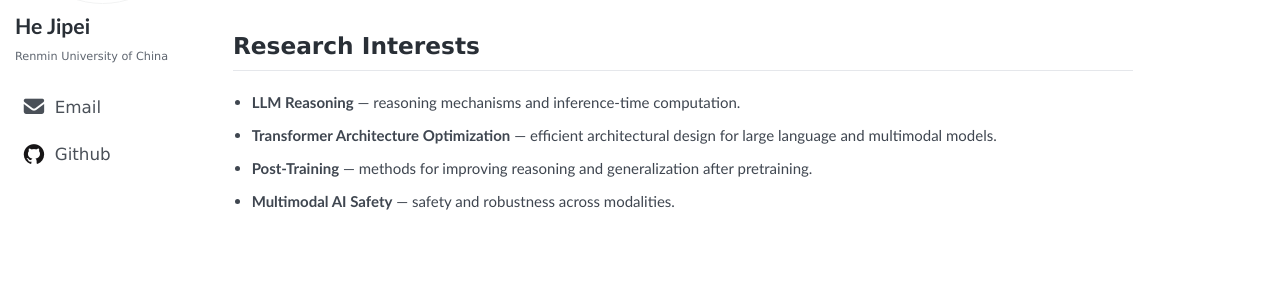
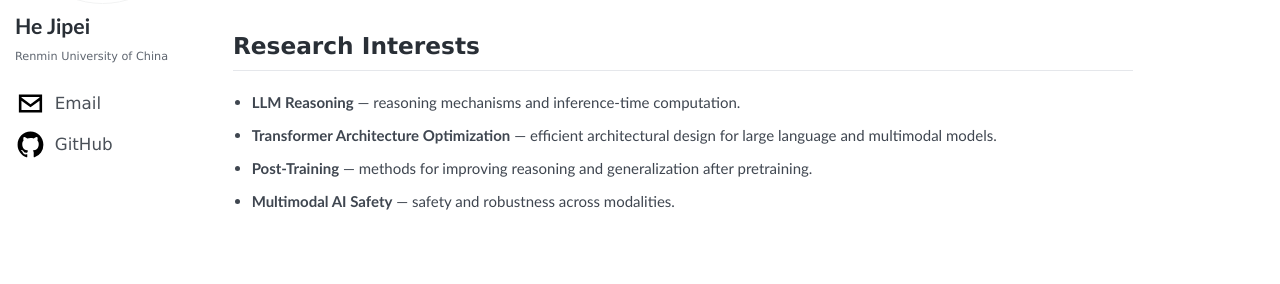
Before and after one commit to UPwith-me/pages, a Jekyll site: the page built from _pages/about.md, in a window 1280 px wide. Shown: the part 271-555 px from the top of the page. Built offline with Jekyll 4.4.1, drawn with Linux system fonts in a browser that asks for light colours; nearby versions of some CDN libraries; library files that are not in the unit come from our copies.

Commit message:
Fix homepage icons and advisor links

```diff
--- a/_includes/author-profile.html
+++ b/_includes/author-profile.html
@@ -37,7 +37,7 @@
         <li><a href="{{ author.uri }}"><i class="fas fa-fw fa-link icon-pad-right" aria-hidden="true"></i>{{ site.data.ui-text[site.locale].website_label | default: "Website" }}</a></li>
       {% endif %}
       {% if author.email %}
-        <li><a href="mailto:{{ author.email }}"><i class="fas fa-fw fa-envelope icon-pad-right" aria-hidden="true"></i>{{ site.data.ui-text[site.locale].email_label | default: "Email" }}</a></li>
+        <li><a href="mailto:{{ author.email }}"><svg class="profile-icon" viewBox="0 0 24 24" aria-hidden="true"><path d="M3 5h18v14H3V5Zm2 2v.4l7 5.2 7-5.2V7H5Zm14 10V9.9l-7 5.1-7-5.1V17h14Z"/></svg>{{ site.data.ui-text[site.locale].email_label | default: "Email" }}</a></li>
       {% endif %}
       {% if author.WeChat %}
         <li class="author__wechat"><a href="{{ author.WeChat }}"><i class="fab fa-fw fa-weixin icon-pad-right" aria-hidden="true"></i>WeChat</a></li>
@@ -77,7 +77,7 @@
         <li><a href="https://dribbble.com/{{ author.dribbble }}"><i class="fab fa-fw fa-dribbble icon-pad-right" aria-hidden="true"></i>Dribbble</a></li>
       {% endif %}
       {% if author.github %}
-        <li><a href="https://github.com/{{ author.github }}"><i class="fab fa-fw fa-github icon-pad-right" aria-hidden="true"></i>Github</a></li>
+        <li><a href="https://github.com/{{ author.github }}"><svg class="profile-icon" viewBox="0 0 24 24" aria-hidden="true"><path d="M12 2C6.48 2 2 6.58 2 12.23c0 4.52 2.87 8.35 6.84 9.71.5.1.68-.22.68-.49 0-.24-.01-1.05-.01-1.9-2.78.62-3.37-1.21-3.37-1.21-.45-1.18-1.11-1.49-1.11-1.49-.91-.64.07-.63.07-.63 1 .08 1.53 1.06 1.53 1.06.89 1.56 2.34 1.11 2.91.85.09-.66.35-1.11.63-1.37-2.22-.26-4.56-1.14-4.56-5.06 0-1.12.39-2.03 1.03-2.75-.1-.26-.45-1.31.1-2.72 0 0 .84-.28 2.75 1.05A9.36 9.36 0 0 1 12 6.93c.85 0 1.71.12 2.51.35 1.91-1.33 2.75-1.05 2.75-1.05.55 1.41.2 2.46.1 2.72.64.72 1.03 1.63 1.03 2.75 0 3.93-2.34 4.8-4.57 5.05.36.32.68.94.68 1.9 0 1.37-.01 2.47-.01 2.81 0 .27.18.59.69.49A10.2 10.2 0 0 0 22 12.23C22 6.58 17.52 2 12 2Z"/></svg>GitHub</a></li>
       {% endif %}
       {% if author.kaggle %}
         <li><a href="https://kaggle.com/{{ author.kaggle }}"><i class="fab fa-fw fa-kaggle icon-pad-right" aria-hidden="true"></i>Kaggle</a></li>
```
